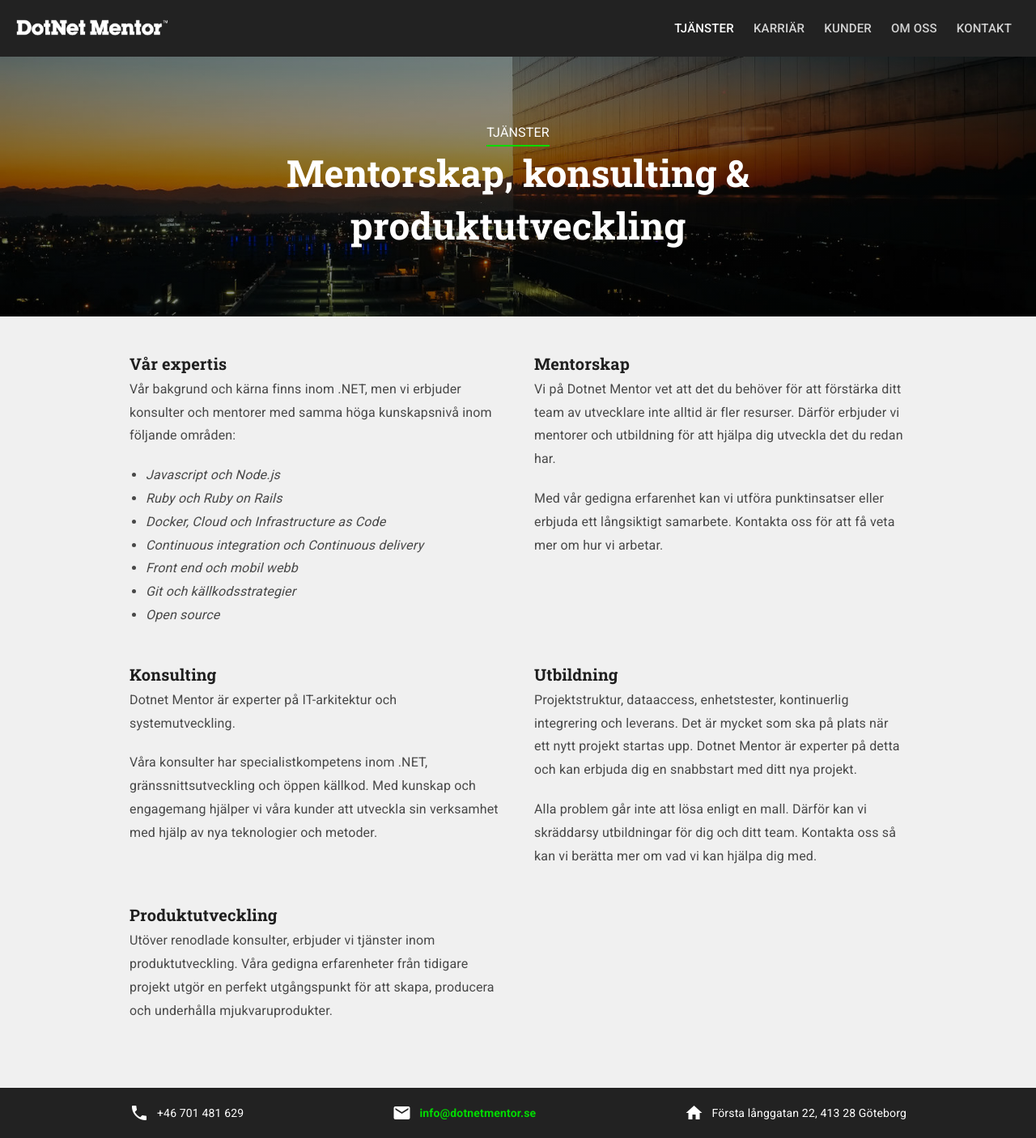
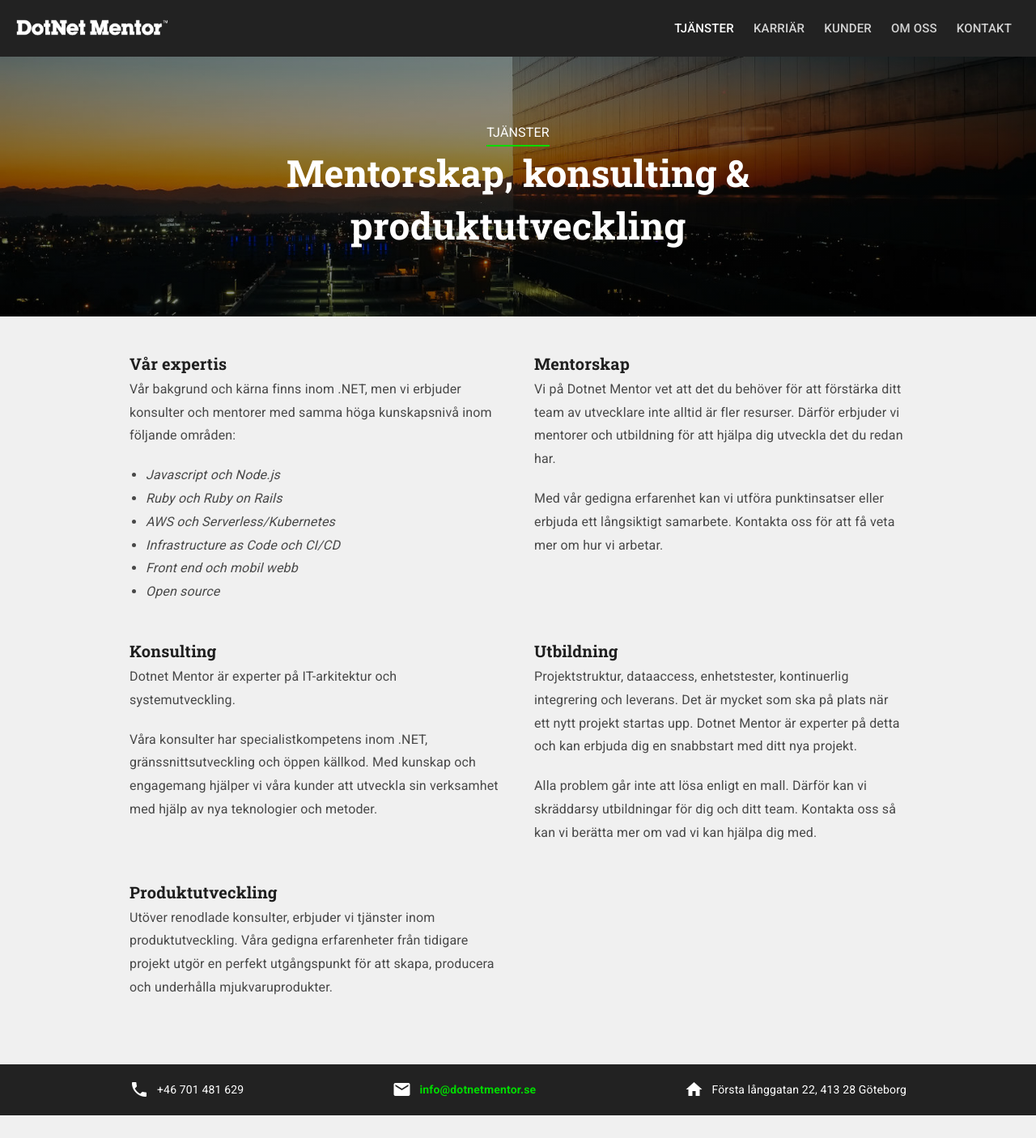
Before and after one commit to dotnetmentor/dotnetmentor-website, a Jekyll site: the page built from services.html, in a window 1280 px wide. Shown: the whole page at 81% size. Built offline with Jekyll 4.4.1, drawn with Linux system fonts in a browser that asks for light colours; after the commit the page ends 1378 px from its top, so only the background shows below that.

Commit message:
Updated services and careers.

```diff
--- a/career.html
+++ b/career.html
@@ -16,6 +16,7 @@ description: Dotnet Mentor söker passionerade systemutvecklare som har viljan a
         Vårt mål är att hela tiden ligga steget före och att ha roligt på vägen. Låter det intressant? Skicka ett mail till
         <a href="mailto:jobb@dotnetmentor.se">jobb@dotnetmentor.se</a> och berätta kortfattat vem du är så kontaktar vi dig för ett vidare snack.</p>
 
+    <!--
     <h4 class="more-space">Lediga tjänster</h4>
     <div class="layout-row">
         <div class="box card">
@@ -31,4 +32,5 @@ description: Dotnet Mentor söker passionerade systemutvecklare som har viljan a
             <p><a class="btn" href="mailto:jobb@dotnetmentor.se">Sök</a>
         </div>
     </div>
+    -->
 </div>
--- a/services.html
+++ b/services.html
@@ -18,10 +18,9 @@ description: Mentorskap, konsulting &amp; produktutveckling
             <ul>
                 <li>Javascript och Node.js</li>
                 <li>Ruby och Ruby on Rails</li>
-                <li>Docker, Cloud och Infrastructure as Code</li>
-                <li>Continuous integration och Continuous delivery</li>
+                <li>AWS och Serverless/Kubernetes</li>
+                <li>Infrastructure as Code och CI/CD</li>
                 <li>Front end och mobil webb</li>
-                <li>Git och källkodsstrategier</li>
                 <li>Open source</li>
             </ul>
         </div>
```
